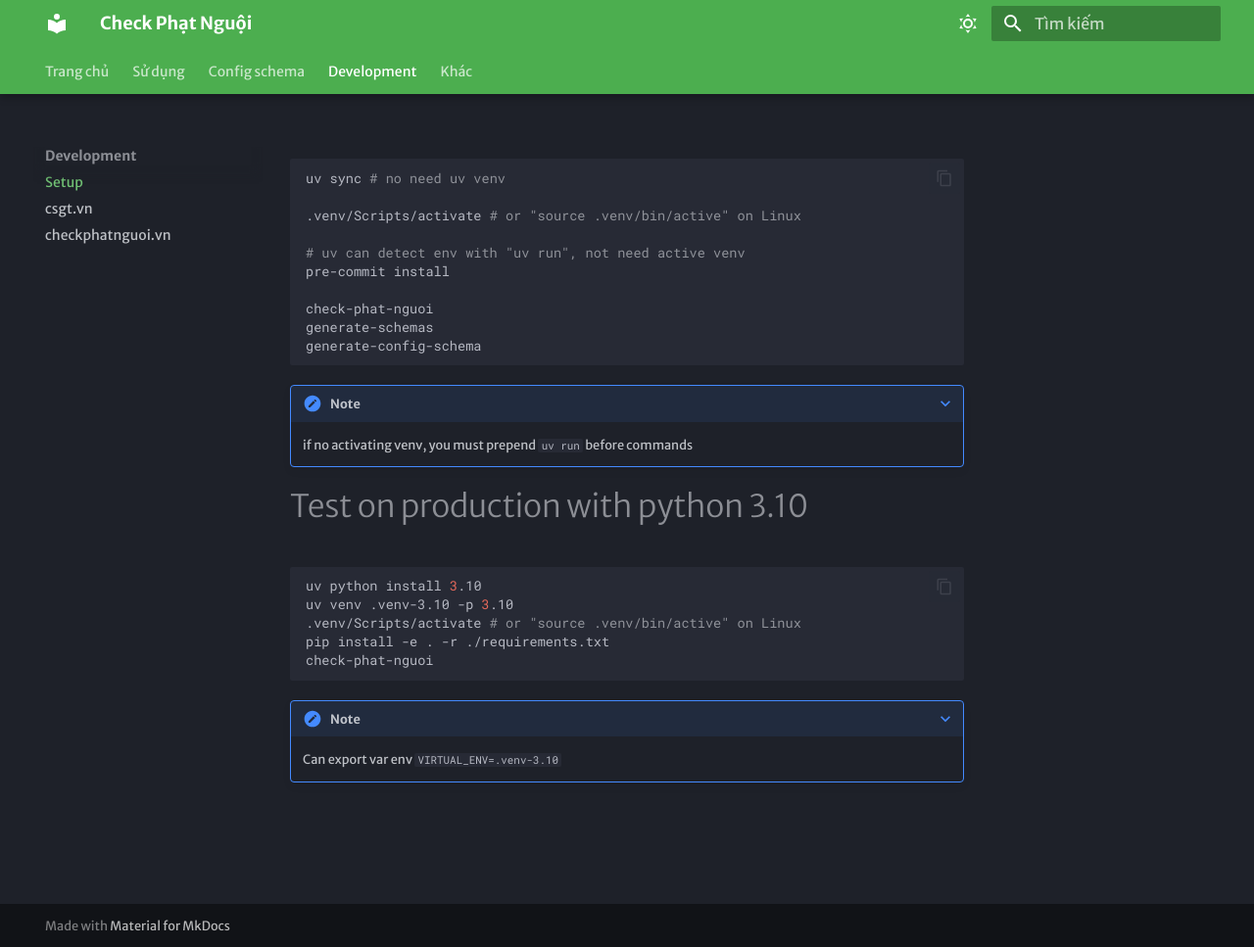
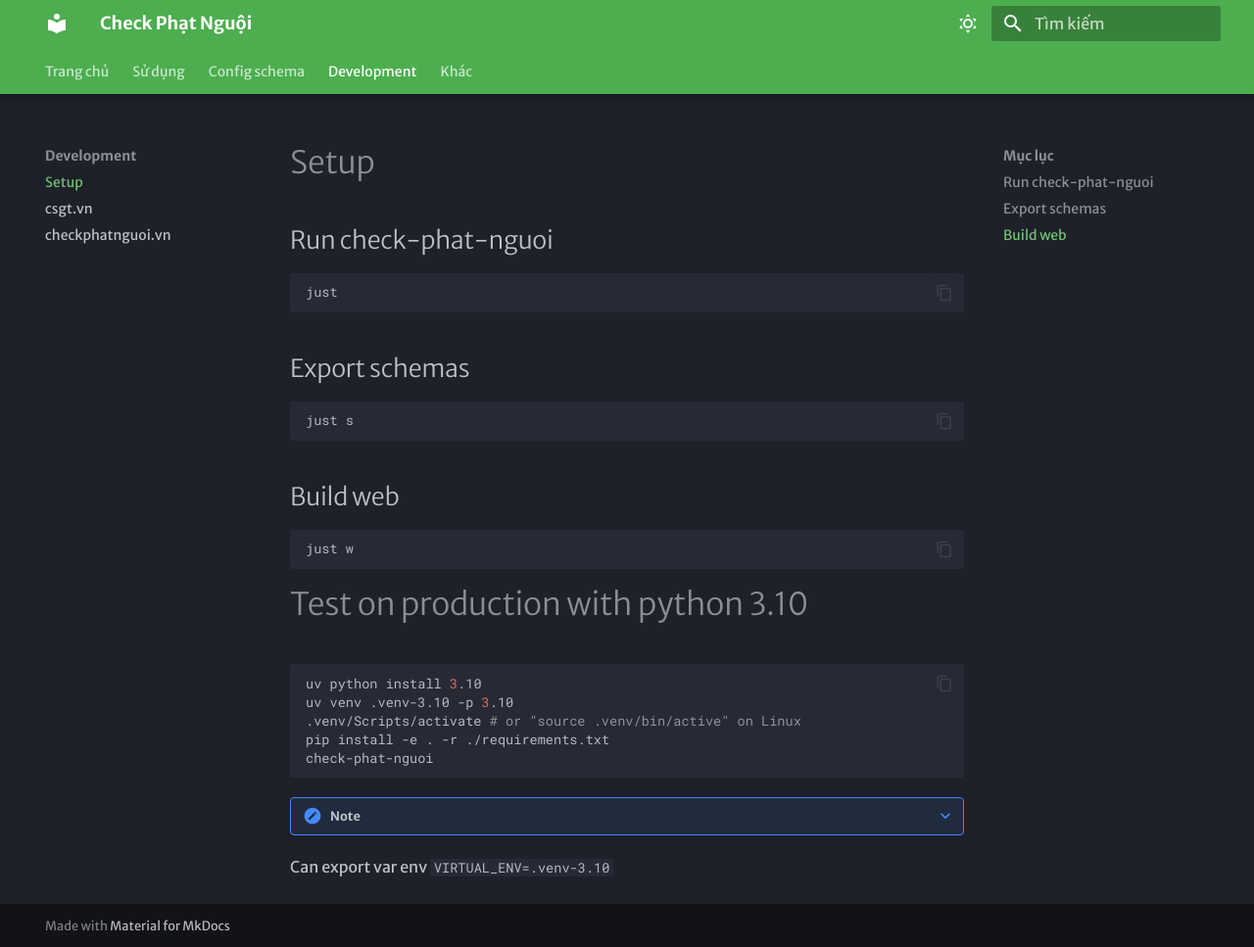
Before and after one commit to NTGNguyen/check-phat-nguoi, an MkDocs documentation site: the page built from docs/dev/setup.md, in a window 1280 px wide and 967 px high. Shown: the whole window at 98% size. Built offline with MkDocs 1.6.1 and Material for MkDocs 9.7.7, drawn with Linux system fonts in a browser that asks for light colours.

Commit message:
docs: note for just usage

````diff
--- a/docs/dev/setup.md
+++ b/docs/dev/setup.md
@@ -1,18 +1,22 @@
+# Setup
+
+## Run check-phat-nguoi
+
 ```sh
-uv sync # no need uv venv
-
-.venv/Scripts/activate # or "source .venv/bin/active" on Linux
-
-# uv can detect env with "uv run", not need active venv
-pre-commit install
-
-check-phat-nguoi
-generate-schemas
-generate-config-schema
+just
 ```
 
-???+note
-    if no activating venv, you must prepend `uv run` before commands
+## Export schemas
+
+```sh
+just s
+```
+
+## Build web
+
+```sh
+just w
+```
 
 # Test on production with python 3.10
 
@@ -25,4 +29,4 @@ check-phat-nguoi
 ```
 
 ???+note
-    Can export var env `VIRTUAL_ENV=.venv-3.10`
+Can export var env `VIRTUAL_ENV=.venv-3.10`
````
Also changed, not shown: docs/usage/usage.md (+4 -4 lines).
